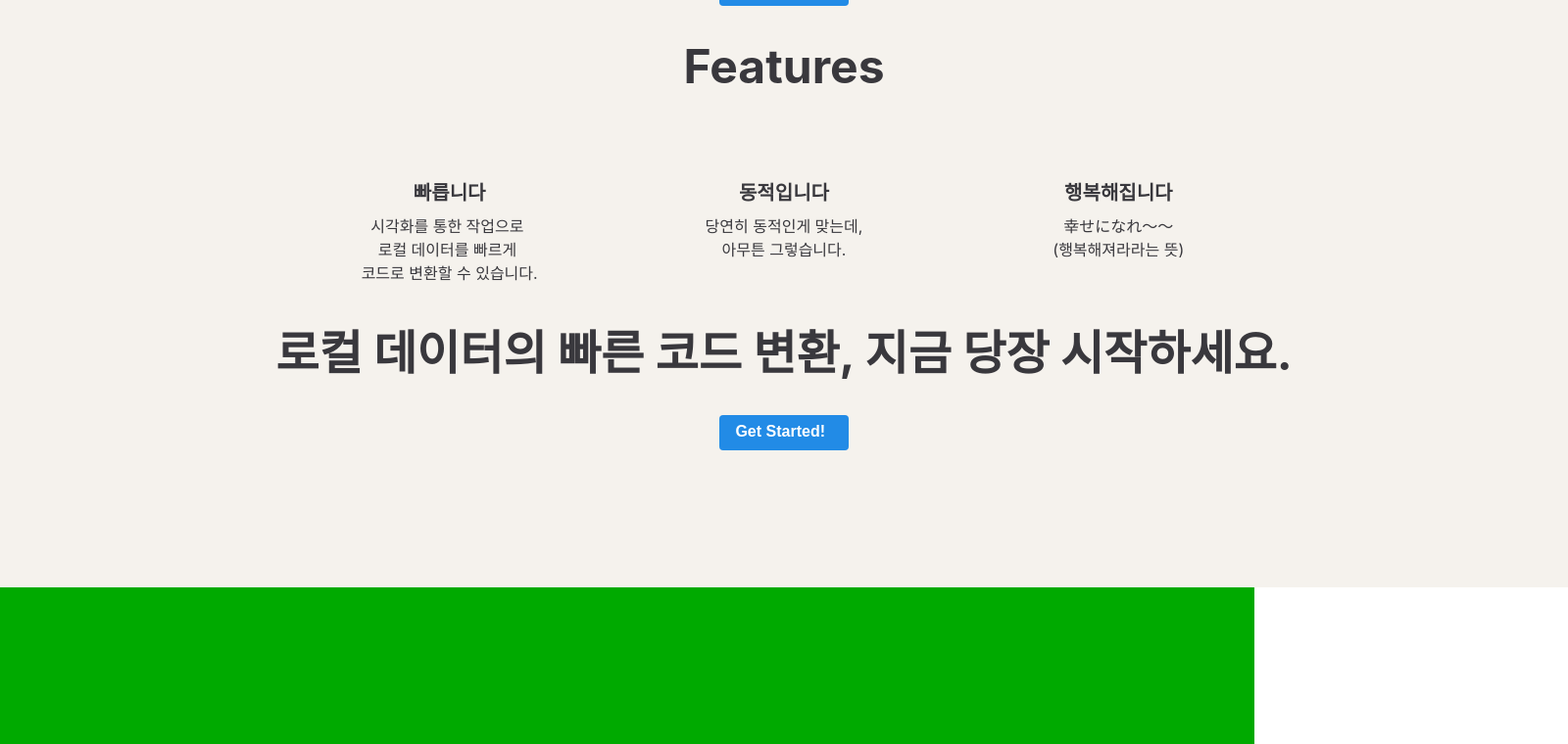
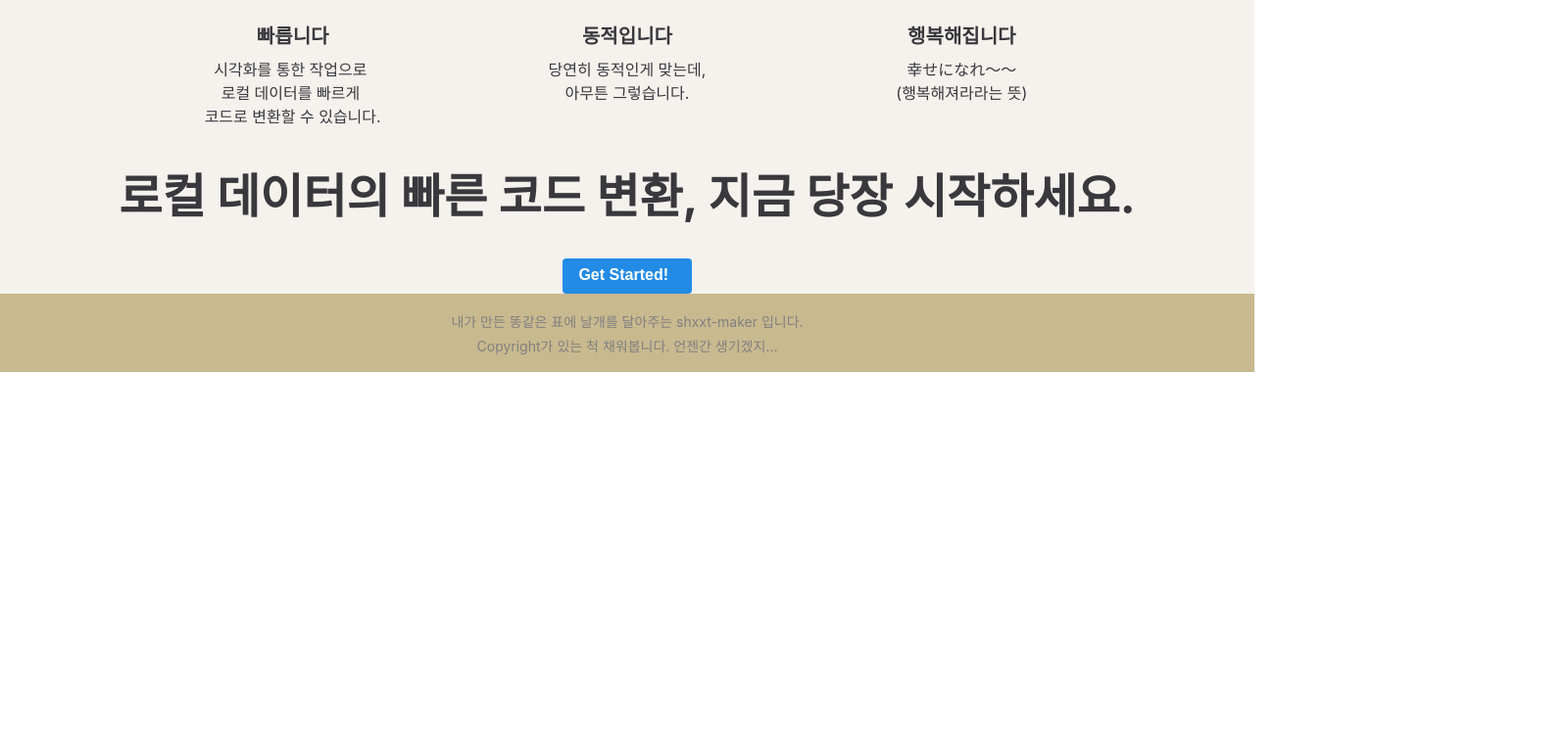
Before and after one commit to Toyoill/shxxt-page, a React (Create React App) app in the folder client/shxxt-page/: page / in a window 1280 px wide. Shown: the part 720-1480 px from the top of the page at 98% size, 1600 px wide, since content can reach past the window. After the commit the page ends 1100 px from the top, so only its background shows below. Built offline with nearby package versions, Linux system fonts and the light colour scheme; some icons are missing.

Commit message:
footer 끝냄
ㅈㄱㄴ

```diff
--- a/client/shxxt-page/src/components/UI/Footer/Footer.tsx
+++ b/client/shxxt-page/src/components/UI/Footer/Footer.tsx
@@ -1,14 +1,57 @@
 import React from "react";
 import styled from "styled-components";
 
-const FooterContainer = styled.div({
-  width: "100%",
-  height: "10rem",
-  backgroundColor: "#0a0",
-});
+const FooterContainer = styled.div`
+  width: 100%;
+  height: 5rem;
+  background-color: #c9b98f;
+  text-align: center;
+  color: grey;
+  font-size: 14px;
+  .wrapper {
+    display: flex;
+    align-items: center;
+    justify-content: center;
+    width: 100%;
+    height: 100%;
+    flex-direction: column;
+  }
+  div {
+    position: relative;
+  }
+  p {
+    margin-top: 3px;
+    margin-bottom: 2px;
+  }
+  a {
+    text-decoration: none;
+    color: grey;
+    &:hover,
+    &:active {
+      color: #0c0008;
+    }
+  }
+`;
 
 function Footer() {
-  return <FooterContainer />;
+  return (
+    <FooterContainer>
+      <div className="wrapper">
+        <p>
+          <span>내가 만든 똥같은 표에 날개를 달아주는 </span>
+          <a
+            href="https://github.com/Toyoill/Shxxt-Maker"
+            target="_blank"
+            rel="noreferrer"
+          >
+            shxxt-maker
+          </a>
+          <span> 입니다.</span>
+        </p>
+        <p>Copyright가 있는 척 채워봅니다. 언젠간 생기겠지...</p>
+      </div>
+    </FooterContainer>
+  );
 }
 
 export default Footer;
--- a/client/shxxt-page/src/components/UI/Header/Header.tsx
+++ b/client/shxxt-page/src/components/UI/Header/Header.tsx
@@ -15,7 +15,7 @@ const HeaderContainer = styled.div`
   left: 0;
   top: 0;
   width: 100%;
-  height: 10rem;
+  height: 6rem;
   background-color: #7c5fe6;
   .wrapper {
     display: flex;
@@ -27,13 +27,15 @@ const HeaderContainer = styled.div`
   }
   .logo {
     color: #03d4fe;
-    font-size: 5rem;
+    font-size: 3rem;
     font-weight: bold;
   }
   .nav {
     ul {
+      padding: 0;
       display: flex;
       list-style: none;
+      width: 100%;
     }
     li {
       padding: 0.5rem 1.5rem;
--- a/client/shxxt-page/src/page/Home/Content.tsx
+++ b/client/shxxt-page/src/page/Home/Content.tsx
@@ -7,9 +7,7 @@ import Features from "./Feature";
 const ContentContainer = styled.div({
   display: "flex",
   flexDirection: "column",
-  padding: "10rem",
   width: "100%",
-  height: "1000px",
   backgroundColor: "#F5F2ED",
 });
 
--- a/client/shxxt-page/src/page/Home/MainPage.tsx
+++ b/client/shxxt-page/src/page/Home/MainPage.tsx
@@ -4,7 +4,7 @@ import Content from "./Content";
 
 const MainPageWrapper = styled.div({
   // marginLeft: "10rem",
-  width: "100wh",
+  width: "100vw",
   height: "100%",
   backgroundColor: "#0aa",
 });
```
